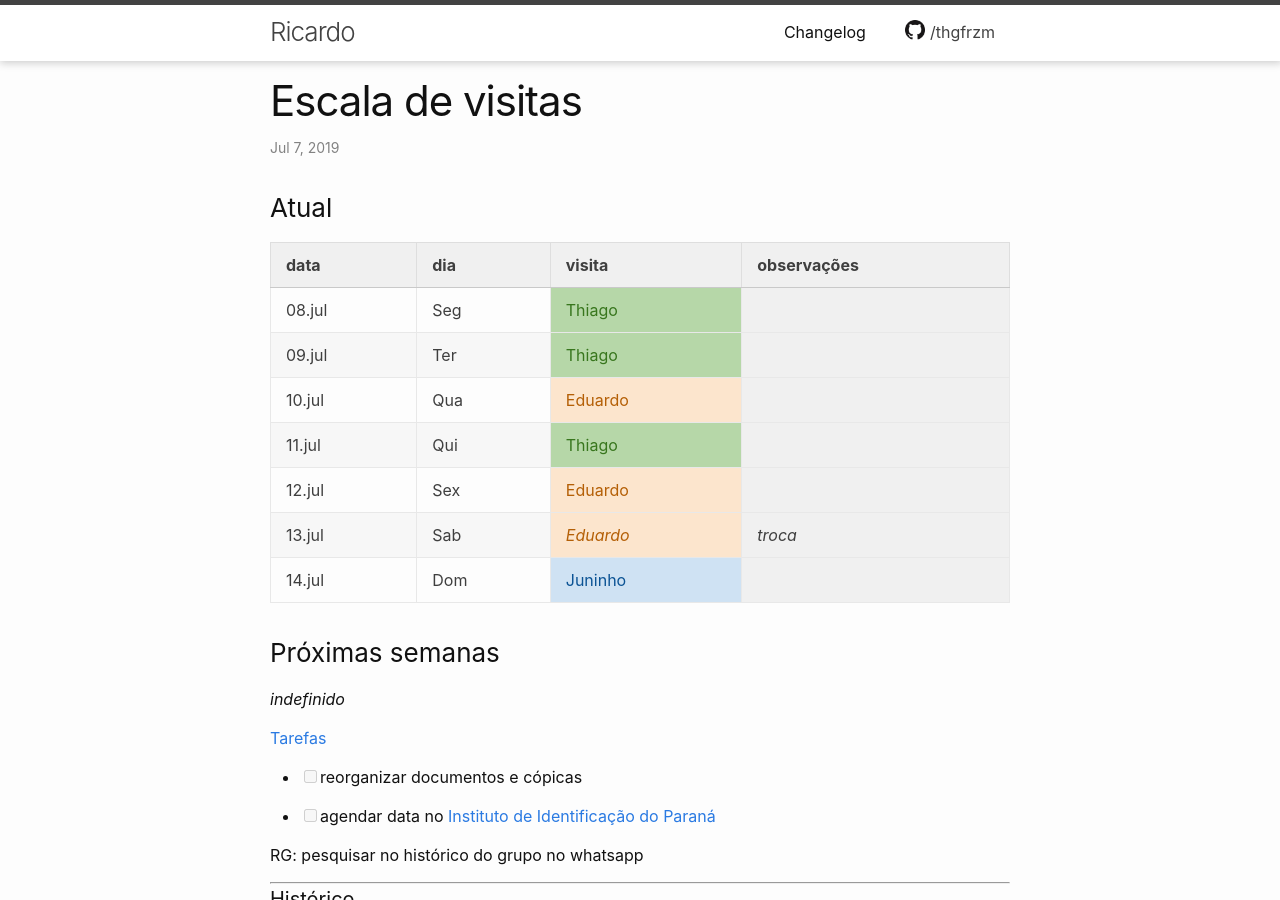
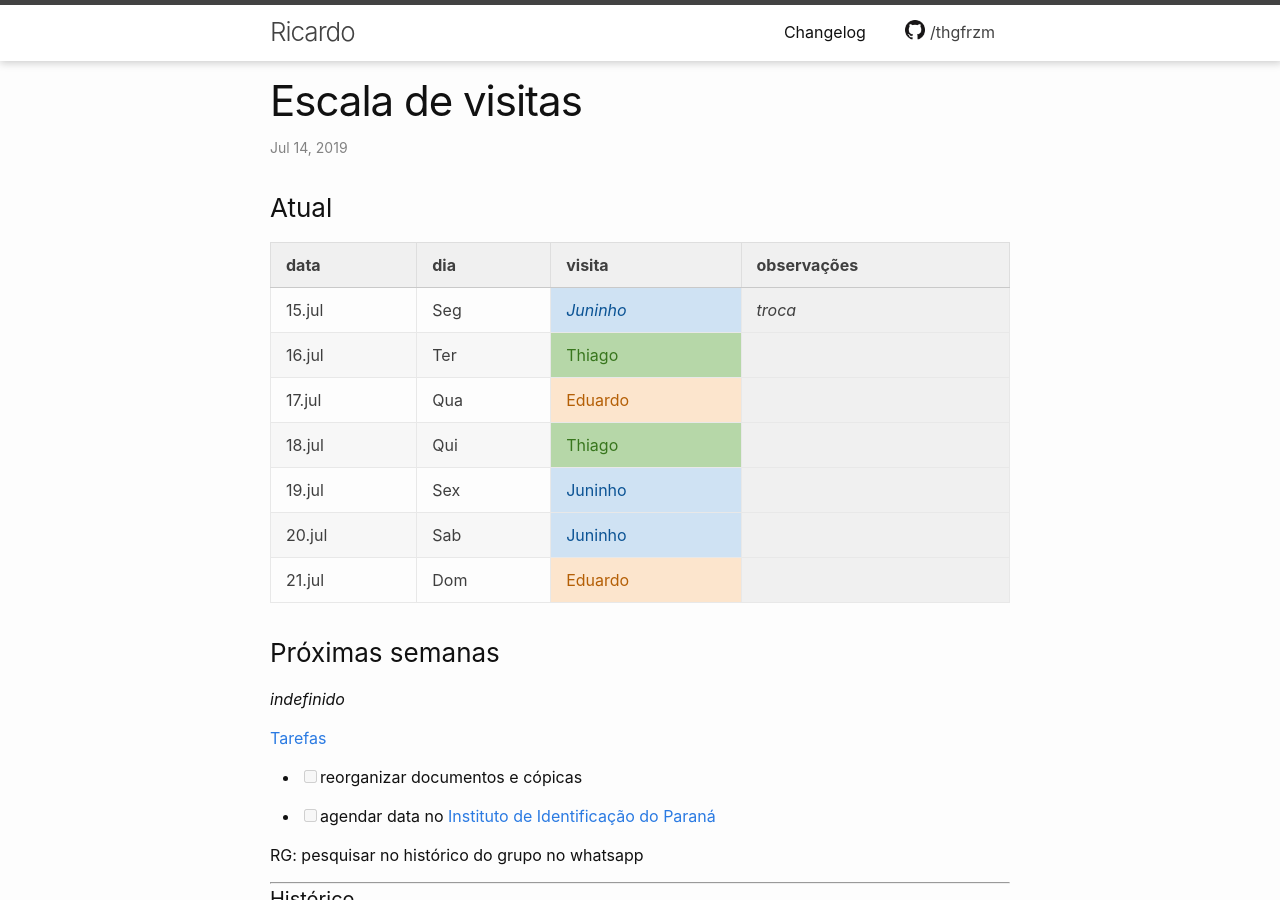
Before and after one commit to thgfrzm/ricardo, a Jekyll site: the page built from _posts/2018-12-23-escala-visitas.markdown, in a window 1280 px wide and 900 px high. Built offline with Jekyll 4.4.1, drawn with Linux system fonts in a browser that asks for light colours; some of the changed text lies outside the part shown.

Commit message:
Update 2018-12-23-escala-visitas.markdown

```diff
--- a/_posts/2018-12-23-escala-visitas.markdown
+++ b/_posts/2018-12-23-escala-visitas.markdown
@@ -9,13 +9,14 @@
 
 | data   | dia | visita    | observações |
 | ------ | --- | --------- | ----------- |
-| 08.jul | Seg | Thiago    |             |
-| 09.jul | Ter | Thiago    |             |
-| 10.jul | Qua | Eduardo   |             |
-| 11.jul | Qui | Thiago    |             |
-| 12.jul | Sex | Eduardo   |             |
-| 13.jul | Sab | *Eduardo* | _troca_     |
-| 14.jul | Dom | Juninho   |             |
+| 15.jul | Seg | *Juninho* | _troca_     |
+| 16.jul | Ter | Thiago    |             |
+| 17.jul | Qua | Eduardo   |             |
+| 18.jul | Qui | Thiago    |             |
+| 19.jul | Sex | Juninho   |             |
+| 20.jul | Sab | Juninho   |             |
+| 21.jul | Dom | Eduardo   |             |
+
 
 ### Próximas semanas
 
```
Also changed, not shown: other parts of _posts/2018-12-23-escala-visitas.markdown (+8 -1 lines).
